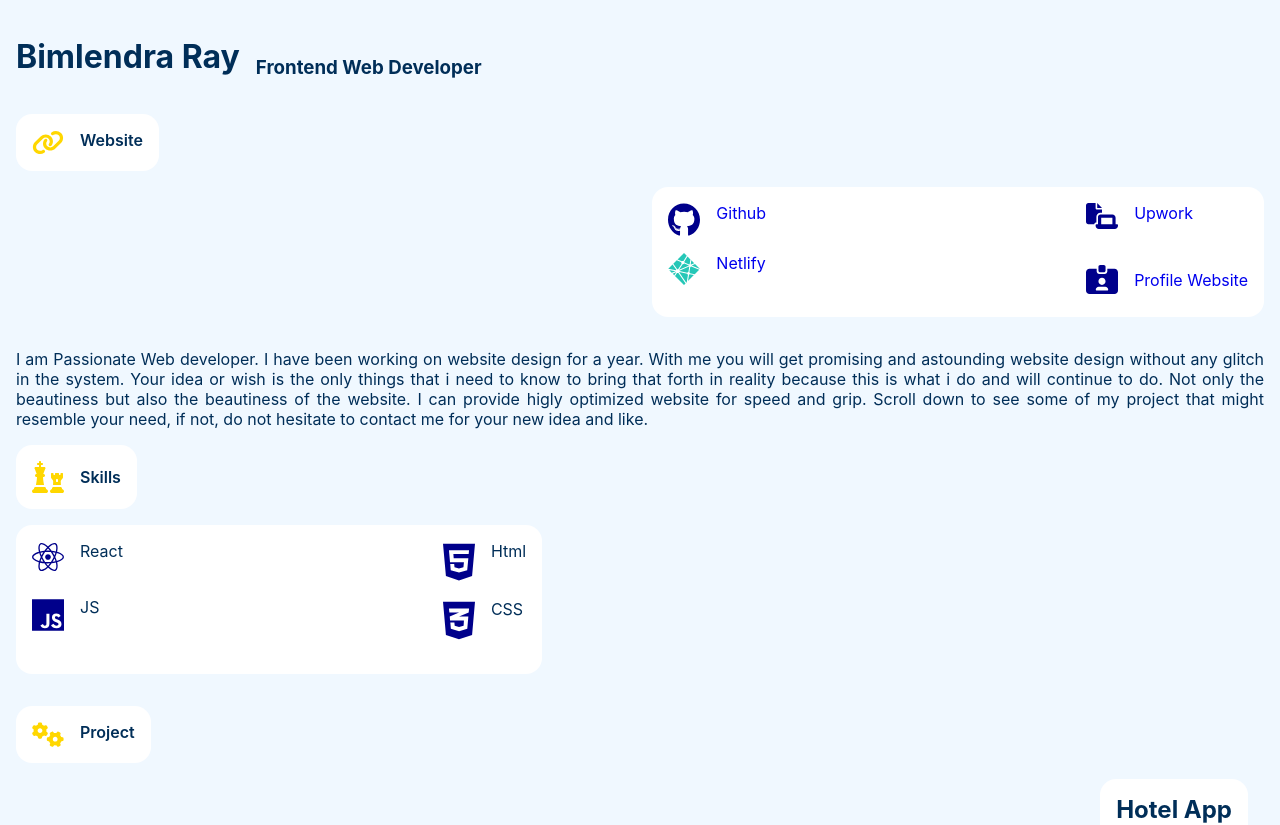
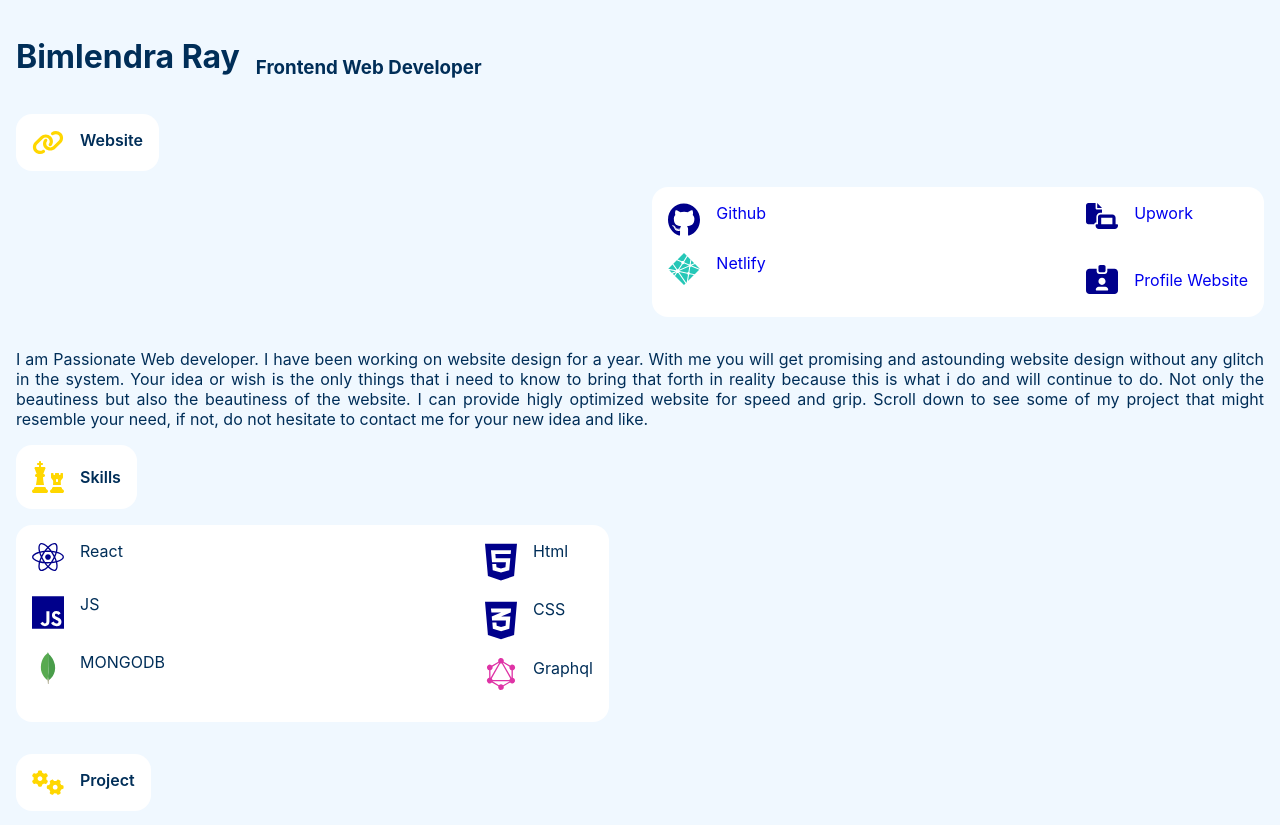
Before and after one commit to bhimray/CV, a React (Create React App) app in the folder bilen-cv/: page / in a window 1280 px wide. Shown: the top 825 px of the page. Built offline with nearby package versions, Linux system fonts and the light colour scheme.

Commit message:
skills-added.

```diff
--- a/bilen-cv/src/components/Skill/Skill.jsx
+++ b/bilen-cv/src/components/Skill/Skill.jsx
@@ -5,7 +5,8 @@ import cssSolid from '../../svgIcons/css3-alt.svg'
 import htmlSolid from '../../svgIcons/html5.svg'
 import reactSolid from '../../svgIcons/react.svg'
 import jsSolid from '../../svgIcons/js.svg'
-
+import mongoSolid from '../../svgIcons/mongodb.svg'
+import graphqlSolid from '../../svgIcons/graphql.svg'
 
 const Skill = () => {
   return (
@@ -27,6 +28,10 @@ const Skill = () => {
             <img src={jsSolid} className='netlify-icon'></img>
             <div className='netlify-name'>JS</div>
           </div>
+          <div className='left-link-netlify'>
+            <img src={mongoSolid} className='netlify-icon'></img>
+            <div className='netlify-name'>MONGODB</div>
+          </div>
         </div>
         <div className='right'>
           <div className="right-link-upwork">
@@ -37,6 +42,10 @@ const Skill = () => {
             <img src={cssSolid} alt="" className='upwork-icon'/>
             <div className="upwork-name">CSS</div>
           </div>
+          <div className="right-link-upwork">
+            <img src={graphqlSolid} alt="" className='upwork-icon'/>
+            <div className="upwork-name">Graphql</div>
+          </div>
         </div>
       </div>
     </div>
```
Also changed, not shown: bilen-cv/src/svgIcons/graphql.svg (added), bilen-cv/src/svgIcons/mongodb.svg (added).
